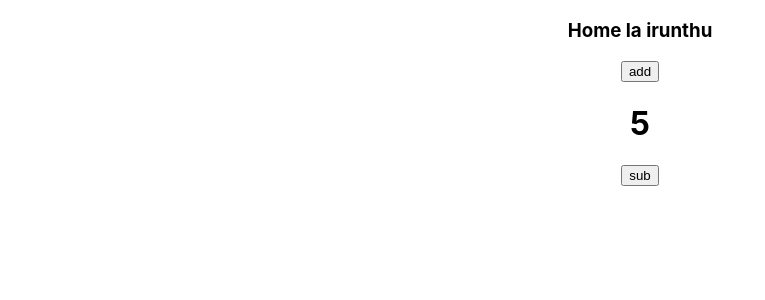
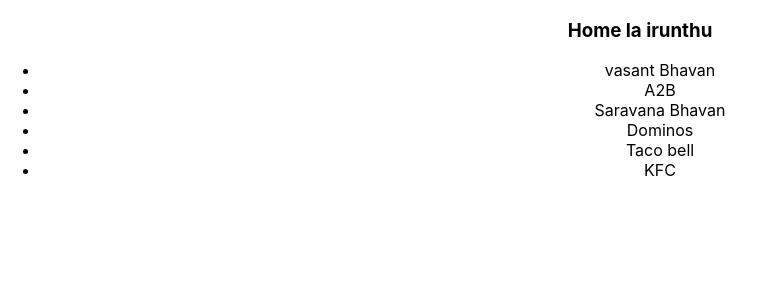
Before and after one commit to karthikarun172/ContextAndReducer, a React (Create React App) app: page / in a window 1280 px wide. Shown: the top 300 px of the page, without its empty margins (0-765 px from the left). Built offline with nearby package versions, Linux system fonts and the light colour scheme.

Commit message:
context advanced

```diff
--- a/src/App.js
+++ b/src/App.js
@@ -6,9 +6,10 @@
 import Setting from "./Pages/Setting";
 import { UserContext } from "./Context/UserContext";
 import { useState } from "react";
+import { Swiggy } from "./Utils/DummyDatas";
 
 function App() {
-  const [data, setData] = useState(5);
+  const [data, setData] = useState(Swiggy);
   return (
     <div className="App">
       <UserContext.Provider value={{ data, setData }}>
--- a/src/Pages/Home.js
+++ b/src/Pages/Home.js
@@ -4,12 +4,15 @@
 
 function Home() {
   const { data, setData } = useContext(UserContext);
+
   return (
     <div>
       <h3>Home la irunthu</h3>
-      <button onClick={() => setData(data + 1)}>add</button>
-      <h1>{data}</h1>
-      <button onClick={() => setData(data - 1)}>sub</button>
+      <ul>
+        {data.map((d) => (
+          <li key={d.hotel_Name}>{d.hotel_Name}</li>
+        ))}
+      </ul>
     </div>
   );
 }
--- /dev/null
+++ b/src/Utils/DummyDatas.js
@@ -0,0 +1,23 @@
+export const Swiggy = [
+  {
+    hotel_Name: "vasant Bhavan",
+    cuisine: "Indian",
+    rating: "4",
+    distance: "4km",
+  },
+  { hotel_Name: "A2B", cuisine: "Indian", rating: "3", distance: "3km" },
+  {
+    hotel_Name: "Saravana Bhavan",
+    cuisine: "Indian",
+    rating: "4",
+    distance: "4km",
+  },
+  { hotel_Name: "Dominos", cuisine: "American", rating: "4", distance: "3km" },
+  {
+    hotel_Name: "Taco bell",
+    cuisine: "Mexican",
+    rating: "3",
+    distance: "14km",
+  },
+  { hotel_Name: "KFC", cuisine: "American", rating: "2", distance: "24km" },
+];
```
